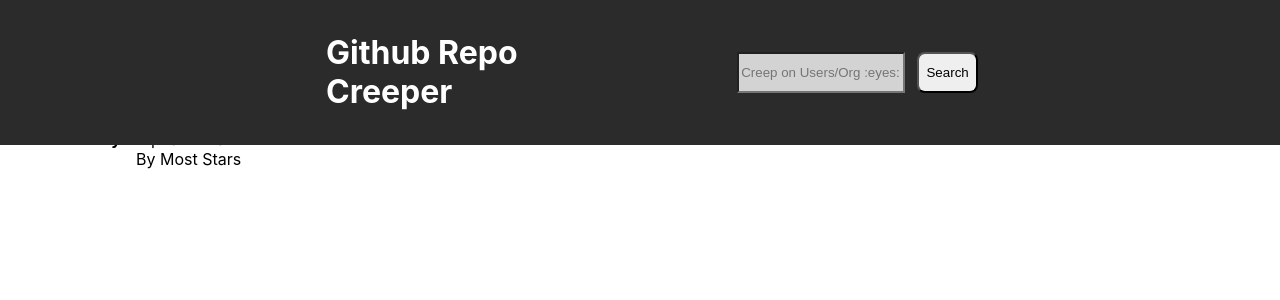
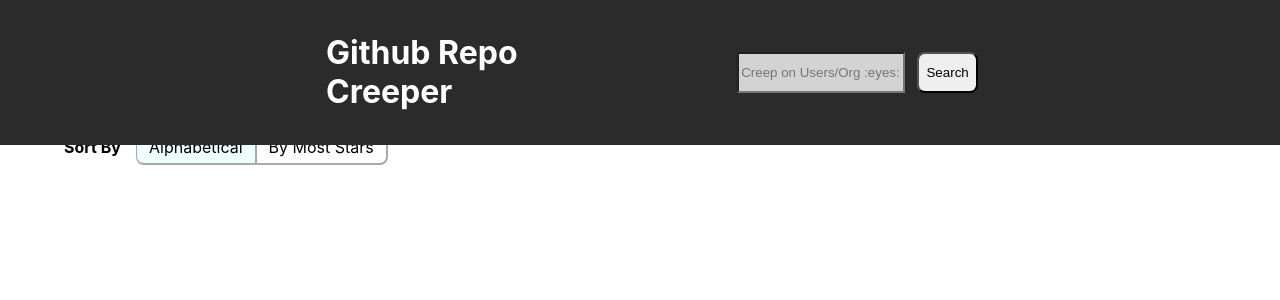
Before and after one commit to vadimRudman/repo-creeper, a React (Create React App) app: page / in a window 1280 px wide. Shown: the top 300 px of the page. Built offline with nearby package versions, Linux system fonts and the light colour scheme.

Commit message:
filters styles

```diff
--- a/src/components/error-display/ErrorDisplay.scss
+++ b/src/components/error-display/ErrorDisplay.scss
@@ -0,0 +1,3 @@
+.error-display {
+    margin-top: 80px;
+};
--- a/src/components/filter-options/FilterOptions.scss
+++ b/src/components/filter-options/FilterOptions.scss
@@ -1,7 +1,12 @@
 .filter-options {
     display: flex;
+    margin-bottom: 12px;
     &__title {
+        margin-top: 8px;
         margin-right: 15px;
         font-weight: bold;
     };
+    &__container {
+        display: flex;
+    };
 };
--- a/src/components/filter/Filter.scss
+++ b/src/components/filter/Filter.scss
@@ -0,0 +1,21 @@
+.filter {
+    border: 2px solid darkgray;
+    border-radius: 8px;
+    border-top-left-radius: 0px;
+    border-bottom-left-radius: 0px;
+    border-left-width: 1px;
+    padding: 6px 12px;
+    &:hover {
+        cursor: pointer;
+    }
+    &:first-child {
+        border-top-left-radius: 8px;
+        border-bottom-left-radius: 8px;
+        border-top-right-radius: 0px;
+        border-bottom-right-radius: 0px;
+        border-right-width: 1px;
+    }
+    &--selected {
+        background-color: azure;
+    }
+};
```
